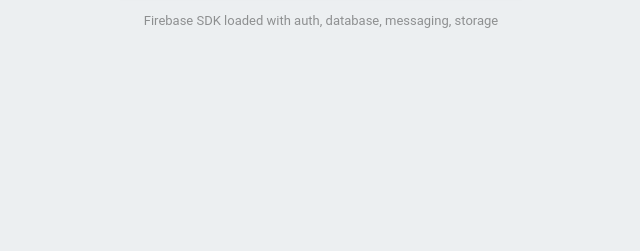
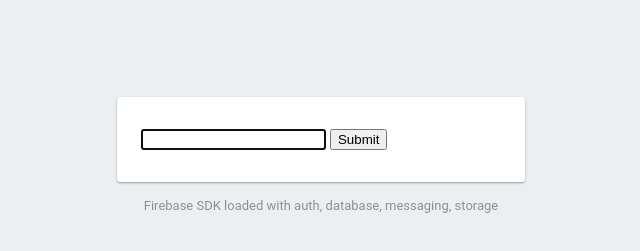
Before and after one commit to tobstarr/chilltastic, a website: page public/index.html in a window 1280 px wide. Shown: the part 227-478 px from the top of the page, without its empty margins (319-959 px from the left). Drawn offline with nearby package versions, Linux system fonts and the light colour scheme; some packages are replaced by stand-ins of ours.

Commit message:
add form and query

```diff
--- a/public/index.html
+++ b/public/index.html
@@ -14,6 +14,7 @@
     <script defer src="/__/firebase/4.6.2/firebase-storage.js"></script>
     <!-- initialize the SDK after all desired features are loaded -->
     <script defer src="/__/firebase/init.js"></script>
+    <script src="https://code.jquery.com/jquery-3.2.1.slim.min.js" integrity="sha256-k2WSCIexGzOj3Euiig+TlR8gA0EmPjuc79OEeY5L45g=" crossorigin="anonymous"></script>
 
     <style media="screen">
       body { background: #ECEFF1; color: rgba(0,0,0,0.87); font-family: Roboto, Helvetica, Arial, sans-serif; margin: 0; padding: 0; }
@@ -35,9 +36,20 @@
       <h1>Chilltastic</h1>
       I just chill...
     </div>
+    <div id="message">
+      <form action="" onsubmit="return false;">
+        <input id="text_message" autofocus type="text" name="message" />
+        <button onclick="submitChill()">Submit</button>
+      </form>
+    </div>
     <p id="load">Firebase SDK Loading&hellip;</p>
 
     <script>
+      function submitChill() {
+        id = $("#text_message").val()
+        alert('submitting chill ' + id);
+      }
+
       document.addEventListener('DOMContentLoaded', function() {
         // // 🔥🔥🔥🔥🔥🔥🔥🔥🔥🔥🔥🔥🔥🔥🔥🔥🔥🔥🔥🔥🔥🔥🔥🔥🔥🔥🔥🔥🔥🔥🔥
         // // The Firebase SDK is initialized and available here!
```
